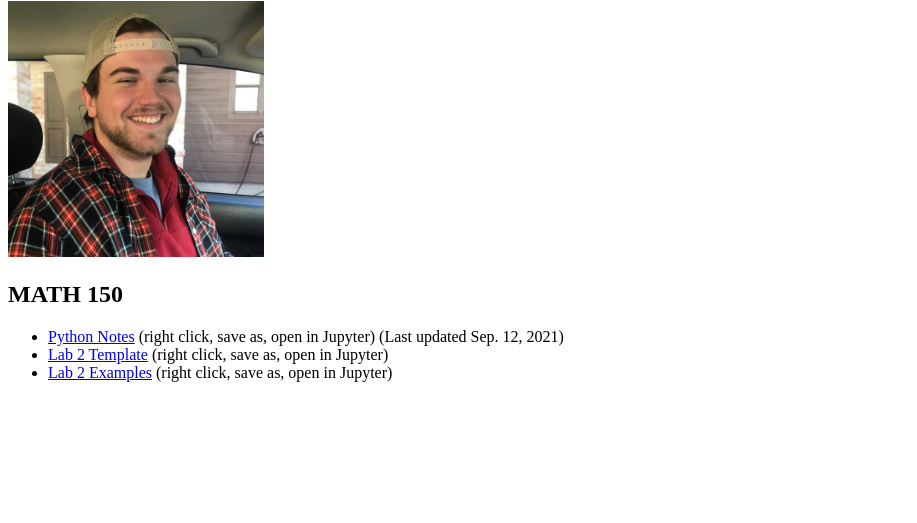
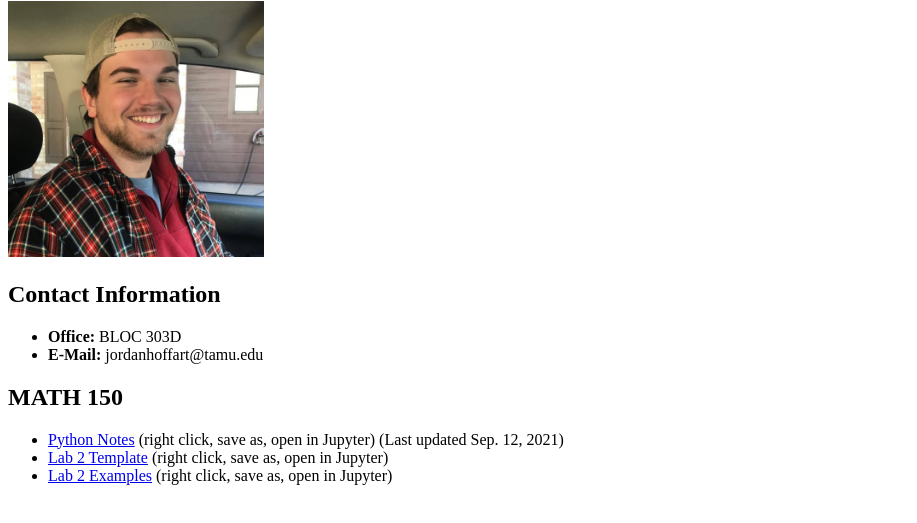
Before and after one commit to jordanhoffart/jordanhoffart.github.io, a plain HTML site: page index.html in a window 1280 px wide. Shown: the part 79-602 px from the top of the page, without its empty margins (0-917 px from the left). Drawn offline with Linux system fonts and the light colour scheme.

Commit message:
Update index.html

```diff
--- a/index.html
+++ b/index.html
@@ -1,19 +1,21 @@
 <!DOCTYPE html>
-<html>
+<html lang="en-US">
 <head>
 	<meta name="viewport" content="width=device-width, initial-scale=1.0">
 </head>
 <body>
-
 	<h1> Jordan Hoffart, Math Ph.D. Student at Texas A&M University </h1>
 	<img src="IMG_0511.JPG" style="width:256px;height:256px">
+	<h2> Contact Information </h2>
+	<ul>
+		<li> <b>Office:</b> BLOC 303D </li>
+		<li> <b>E-Mail:</b> jordanhoffart@tamu.edu </li>
+	</ul>
 	<h2> MATH 150 </h2>
 	<ul>
 		<li> <a href="MATH 150 Python Lab Notes.ipynb">Python Notes</a> (right click, save as, open in Jupyter) (Last updated Sep. 12, 2021) </li>
 		<li> <a href="MATH 150 Lab 2 Template.ipynb">Lab 2 Template</a> (right click, save as, open in Jupyter) </li>
 		<li> <a href="MATH 150 Lab 2 Examples.ipynb">Lab 2 Examples</a> (right click, save as, open in Jupyter) </li>
 	</ul>
-
-
 </body>
 </html>
```
Lines whose indentation alone changed are shown as unchanged.
